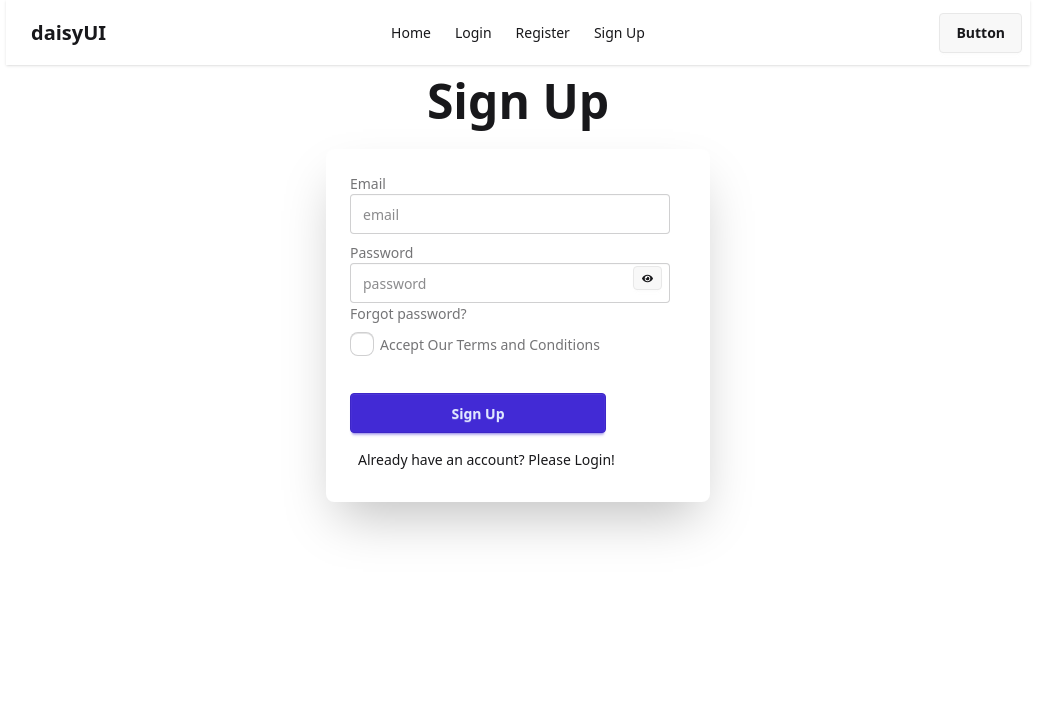
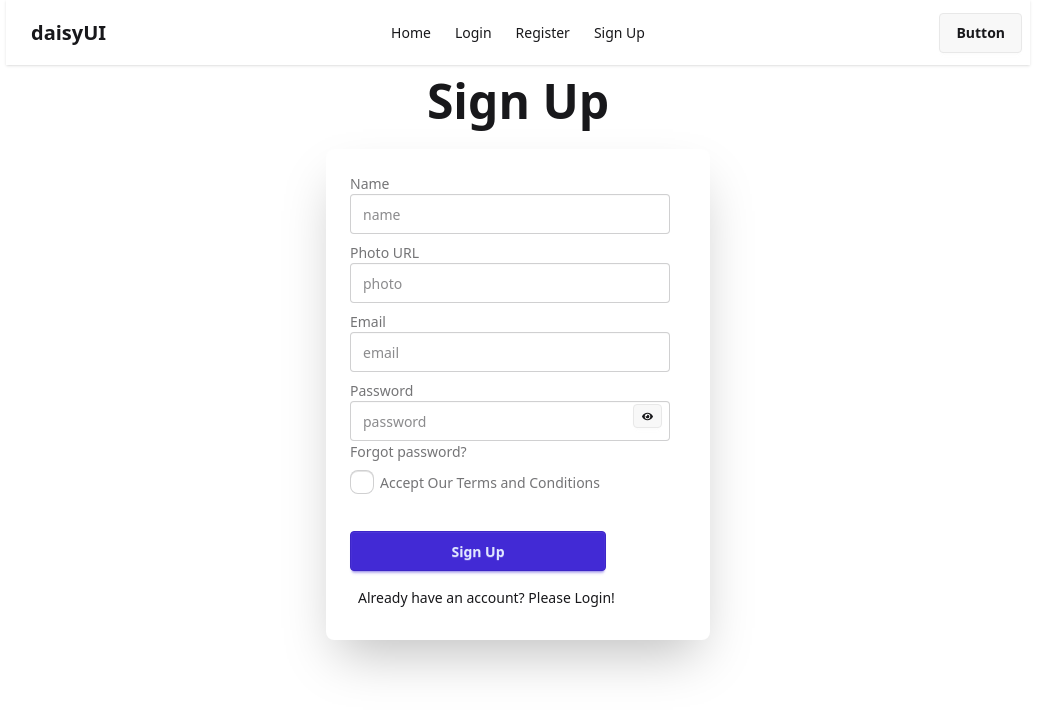
Before and after one commit to mohima-mimino11/email-pass-firebase, a React (Vite) app: page /signUp in a window 1280 px wide. Shown: the top 714 px of the page, without its empty margins (122-1175 px from the left). Built offline with nearby package versions, Linux system fonts and the light colour scheme.

Commit message:
forgot password reset method and update profile method added

```diff
--- a/src/components/Login/Login.jsx
+++ b/src/components/Login/Login.jsx
@@ -1,11 +1,12 @@
-import { signInWithEmailAndPassword } from "firebase/auth";
+import { sendPasswordResetEmail, signInWithEmailAndPassword } from "firebase/auth";
 import { auth } from "../../firebase.init";
-import { useState } from "react";
+import { useRef, useState } from "react";
 import { Link } from "react-router-dom";
 
 const Login = () => {
   const [success, setSuccess] = useState(false);
   const [errorMessage, setErrorMessage] = useState('');
+  const emailRef = useRef();
   const handleLogin = (e) =>{
     e.preventDefault();
     const email = e.target.email.value;
@@ -17,12 +18,15 @@ const Login = () => {
     signInWithEmailAndPassword(auth, email, password)
       .then(result=>{
         console.log(result.user);
+        // email verification checking for login
         if(!result.user.emailVerified){
           setErrorMessage('Please Verify Your email.')
         }
         else{
           setSuccess(true)
         }
+
+
       })
       .catch(error =>{
         console.log("Login Error", error.message);
@@ -30,6 +34,20 @@ const Login = () => {
       })
 
 
+  }
+
+  const handleForgotPassword = () =>{
+    const email = emailRef.current.value;
+    // console.log('give me an email', email);
+    // password reset method added
+    sendPasswordResetEmail(auth, email)
+      .then(()=>{
+        console.log('password reset email sent');
+
+      })
+      .catch(error =>{
+        setErrorMessage(error.message)
+      })
   }
   return (
     <div className="hero bg-base-200 min-h-screen">
@@ -47,14 +65,14 @@ const Login = () => {
                 <label className="label">
                   <span className="label-text">Email</span>
                 </label>
-                <input type="email" name="email" placeholder="email" className="input input-bordered" required />
+                <input type="email" name="email" placeholder="email" ref={emailRef} className="input input-bordered" required />
               </div>
               <div className="form-control">
                 <label className="label">
                   <span className="label-text">Password</span>
                 </label>
                 <input type="password" name="password" placeholder="password" className="input input-bordered" required />
-                <label className="label">
+                <label onClick={handleForgotPassword} className="label">
                   <a href="#" className="label-text-alt link link-hover">Forgot password?</a>
                 </label>
               </div>
--- a/src/components/SignUp/SignUp.jsx
+++ b/src/components/SignUp/SignUp.jsx
@@ -1,4 +1,4 @@
-import { createUserWithEmailAndPassword, sendEmailVerification } from "firebase/auth";
+import { createUserWithEmailAndPassword, sendEmailVerification, updateProfile } from "firebase/auth";
 import { auth } from "../../firebase.init";
 import { useState } from "react";
 import { FaEye, FaEyeSlash } from "react-icons/fa";
@@ -13,16 +13,18 @@ const SignUp = () => {
     e.preventDefault();
     const email = e.target.email.value;
     const password = e.target.password.value;
+    const name = e.target.name.value;
+    const photo = e.target.photo.value;
     const terms = e.target.terms.checked;
 
-    console.log(email, password, terms);
+    console.log(email, password, terms, name, photo);
     // Regex to enforce password rules
     const passwordRegex = /^(?=.*[A-Z])(?=.*[a-z])(?=.*\d)(?=.*[!@#$%^&*]).{8,}$/;
 
     // reset states
     setErrorMessage('');
     setSuccess(false)
-    // setShowPassword(false)
+
     if(password.length < 6){
       setErrorMessage('Password must be 6 characters or longer')
       return
@@ -39,6 +41,7 @@ const SignUp = () => {
     createUserWithEmailAndPassword(auth, email, password)
       .then(result =>{
         console.log(result.user);
+        // email verification added
         sendEmailVerification(auth.currentUser)
          .then(()=>{
           console.log('email verification link sent');
@@ -47,6 +50,20 @@ const SignUp = () => {
          .catch(error =>{
           setErrorMessage(error.message);
          })
+
+         const profile = {
+          'displayName': name,
+          'photoURL': photo,
+        }
+        updateProfile(auth.currentUser, profile)
+          .then(()=>{
+            console.log('Profile Updated!');
+
+          })
+          .catch(error => {
+            console.log('Profile update error', error);
+
+          })
         setSuccess(true);
       })
       .catch(error =>{
@@ -64,6 +81,18 @@ const SignUp = () => {
       <h1 className="text-5xl font-bold text-center mt-3">Sign Up</h1>
       <div className="card mx-auto bg-base-100 w-full max-w-sm shrink-0 shadow-2xl">
         <form onSubmit={handleSignUp} className="card-body">
+          <div className="form-control">
+            <label className="label">
+              <span className="label-text">Name</span>
+            </label>
+            <input type="text" placeholder="name" name="name" className="input input-bordered" required />
+          </div>
+          <div className="form-control">
+            <label className="label">
+              <span className="label-text">Photo URL</span>
+            </label>
+            <input type="text" placeholder="photo" name="photo" className="input input-bordered" required />
+          </div>
           <div className="form-control">
             <label className="label">
               <span className="label-text">Email</span>
```
